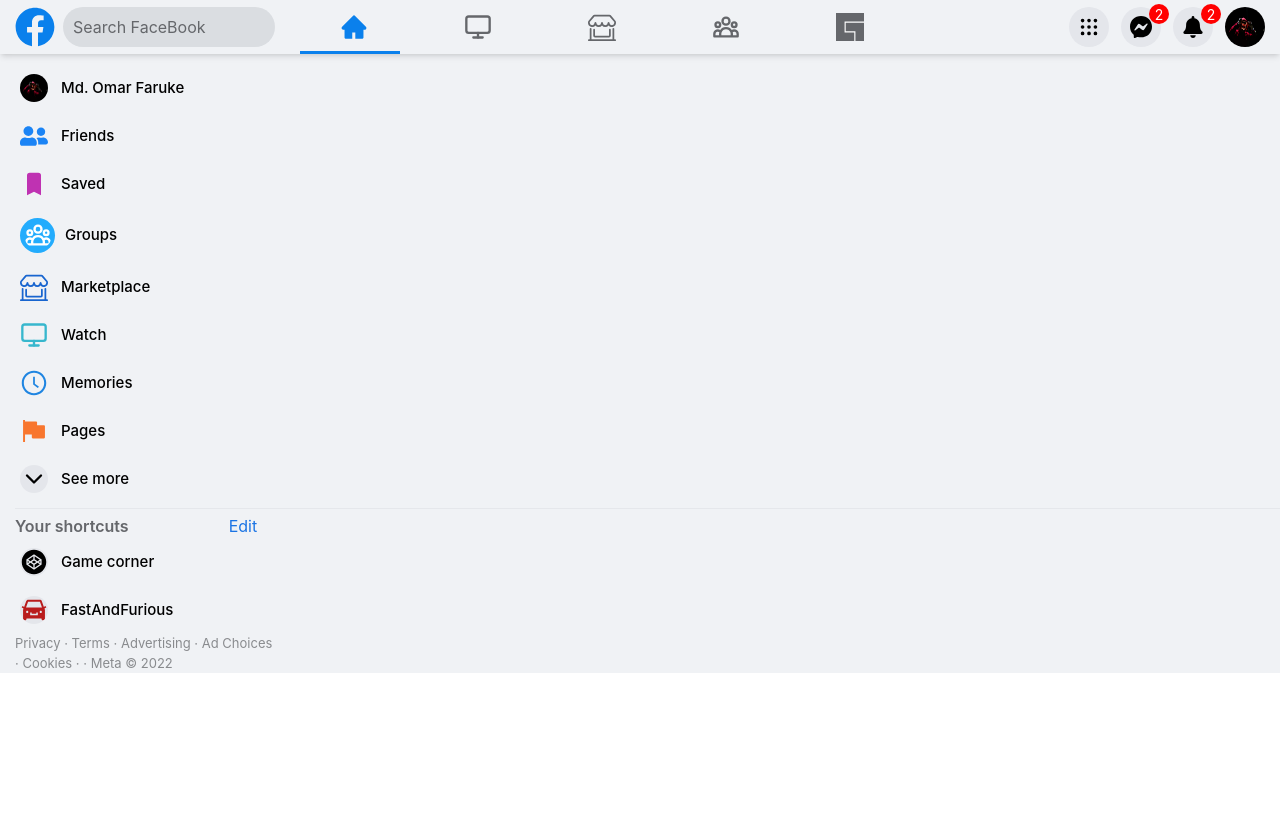
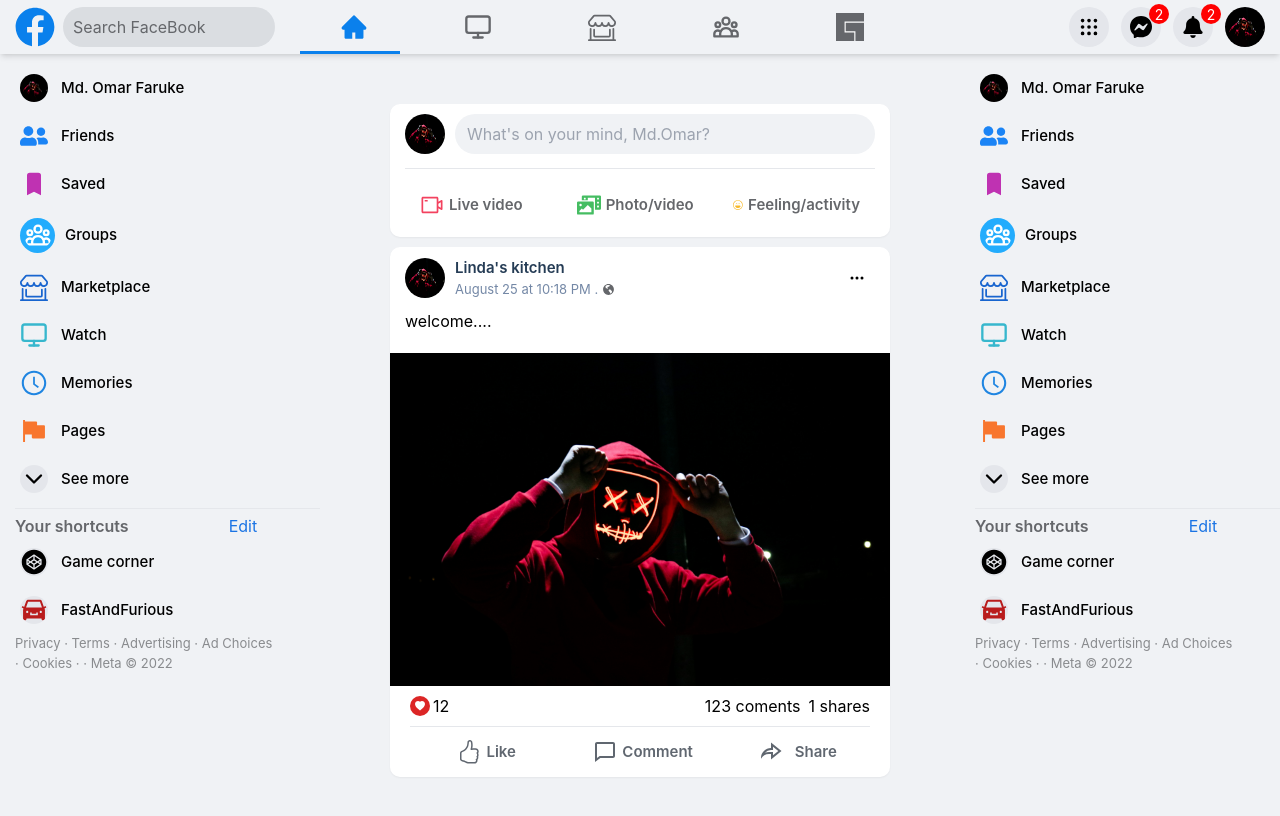
Before and after one commit to Md-omar-faruke-programming-hero/jobTaskFb, a React (Create React App) app: page / in a window 1280 px wide. Shown: the top 816 px of the page. Built offline with nearby package versions, Linux system fonts and the light colour scheme; the HTML template or start-up script is replaced by a standard one.

Commit message:
share function implementation done

```diff
--- a/package.json
+++ b/package.json
@@ -11,6 +11,7 @@
     "react-icons": "^4.4.0",
     "react-router-dom": "^5.3.3",
     "react-scripts": "5.0.1",
+    "sweetalert": "^2.1.2",
     "web-vitals": "^2.1.4"
   },
   "scripts": {
--- a/src/Component/HomePage/Homepage.js
+++ b/src/Component/HomePage/Homepage.js
@@ -1,14 +1,25 @@
-import React from 'react';
-import LeftSideContent from '../LeftSideContent/LeftSideContent';
-import NavBar from '../NavBar/NavBar';
+import React from "react";
+import LeftSideContent from "../LeftSideContent/LeftSideContent";
+import MiddleContent from "../MiddleContent/MiddleContent";
+import NavBar from "../NavBar/NavBar";
 
 const Homepage = () => {
-    return (
-        <div className='bg-[#f0f2f5]'>
-            <NavBar></NavBar>
-            <LeftSideContent></LeftSideContent>
+  return (
+    <div className="bg-[#f0f2f5]">
+      <NavBar></NavBar>
+      <div className="flex  flex-row">
+        <div className="basis-1/4 md:block hidden">
+          <LeftSideContent></LeftSideContent>
         </div>
-    );
+        <div className="md:basis-1/2 basis-auto overflow-y-scroll h-screen">
+          <MiddleContent></MiddleContent>
+        </div>
+        <div className="basis-1/4 md:block hidden">
+          <LeftSideContent></LeftSideContent>
+        </div>
+      </div>
+    </div>
+  );
 };
 
 export default Homepage;
--- a/src/Component/MiddleContent/MiddleContent.js
+++ b/src/Component/MiddleContent/MiddleContent.js
@@ -11,14 +11,30 @@
 import { BiComment } from "react-icons/bi";
 import { RiShareForwardLine } from "react-icons/ri";
 import { BsHandThumbsUpFill } from "react-icons/bs";
+import { MdOutlineNoteAlt } from "react-icons/md";
+import swal from "sweetalert";
 
 const MiddleContent = () => {
   // like button function
   const [like, setLike] = useState(false);
+  // comment button function
+  const [comentSectionShow, setComentSectionShow] = useState(false);
+  // share button function
+  const [shareSectionshowHide, setShareSectionshowHide] = useState(false);
+  const [shareCount, setShareCount] = useState(1);
+  const share = () => {
+    swal({
+      title: "Shared to your profile!",
+      icon: "success",
+      button: "Aww yiss!",
+    });
+    setShareSectionshowHide(!shareSectionshowHide);
+    setShareCount(shareCount + 1);
+  };
   return (
-    <div className="flex justify-center bg-[#f0f2f5] py-[50px]">
+    <div className="flex justify-center  pt-[50px] pb-[120px]">
       <div>
-        <div className="w-[500px] h-[auto] min-w-[auto] max-w-[100%] bg-white px-[15px] py-[10px] rounded-[10px] shadow-sm mb-[10px]">
+        <div className="md:w-[500px]  h-[auto] min-w-[auto] max-w-[100%] bg-white px-[15px] py-[10px] rounded-[10px] shadow-sm mb-[10px]">
           <div className="flex items-center">
             <img
               src={spiderMan}
@@ -26,7 +42,7 @@
               className="w-[40px] h-[40px] flex justify-center items-center rounded-[100px] mr-[10px]"
             />
             <input
-              className="bg-[#f0f2f5] w-full focus:outline-none rounded-[100px] px-[12px] py-[8px]"
+              className="bg-[#f0f2f5] w-full  focus:outline-none rounded-[100px] px-[12px] py-[8px]"
               type="text"
               name=""
               id=""
@@ -34,7 +50,7 @@
             />
           </div>
           <hr className="my-[14px]" />
-          <div className="grid md:grid-cols-3">
+          <div className="grid md:grid-cols-3 grid-cols-3 ">
             <div className="flex items-center px-[15px] py-[10px] hover:bg-[#f0f2f5] cursor-pointer rounded-[10px]">
               <AiOutlineVideoCamera className="w-[24px] h-[24px] mr-[5px] text-[#f3425f]"></AiOutlineVideoCamera>
               <p className="text-[15px] font-semibold text-[#65676b]">Live video</p>
@@ -49,7 +65,7 @@
             </div>
           </div>
         </div>
-        <div className="w-[500px] h-[auto] min-w-[auto] max-w-[100%] bg-white rounded-[10px] shadow-sm mb-[10px]">
+        <div className="md:w-[500px] h-[auto] min-w-[auto] max-w-[100%] bg-white rounded-[10px] shadow-sm mb-[10px]">
           <div className=" px-[15px] py-[10px] ">
             <div className="flex items-center justify-between">
               <div>
@@ -97,7 +113,7 @@
               <div>
                 <div className="flex items-center">
                   <p className="mr-[8px]">123 coments</p>
-                  <p>2 shares</p>
+                  <p>{shareCount} shares</p>
                 </div>
               </div>
             </div>
@@ -105,7 +121,7 @@
 
             <hr className="" />
             {/* like comment share buttons start*/}
-            <div className="grid md:grid-cols-3 gap-0 py-[3px]">
+            <div className="grid md:grid-cols-3 grid-cols-3 gap-0 py-[3px] relative">
               <button
                 onClick={() => setLike(!like)}
                 className="flex items-center px-[40px] py-[10px] hover:bg-[#f0f2f5] cursor-pointer rounded-[10px] mx-[auto]"
@@ -122,18 +138,44 @@
                   </>
                 )}
               </button>
-              <button className="flex items-center px-[30px] py-[10px] hover:bg-[#f0f2f5] cursor-pointer rounded-[10px] mx-[auto]">
+              <button
+                onClick={() => setComentSectionShow(true)}
+                className="flex items-center px-[30px] py-[10px] hover:bg-[#f0f2f5] cursor-pointer rounded-[10px] mx-[auto]"
+              >
                 <BiComment className="w-[24px] h-[24px] mr-[5px] text-[#606770]"></BiComment>
                 <p className="text-[15px] font-semibold text-[#606770]">Comment</p>
               </button>
-              <button className="flex items-center px-[20px] py-[10px] hover:bg-[#f0f2f5] cursor-pointer rounded-[10px] mx-[auto]">
+              <button
+                onClick={() => setShareSectionshowHide(!shareSectionshowHide)}
+                className="flex items-center px-[20px] py-[10px] hover:bg-[#f0f2f5] cursor-pointer rounded-[10px] mx-[auto] "
+              >
                 <RiShareForwardLine className="w-[40px] h-[24px] mr-[5px] text-[#606770]"></RiShareForwardLine>
                 <p className="text-[15px]   font-semibold text-[#606770]">Share</p>
               </button>
+              <div
+                className={`bg-white md:w-[360px] h-[120px] rounded-[12px] px-[16px] py-[18px] absolute md:top-[60px] md:right-[-60px] right-[0px] bottom-[-390px]  ${
+                  shareSectionshowHide ? "block" : "hidden"
+                } `}
+              >
+                <button
+                  onClick={share}
+                  className="flex items-center w-full py-[10px] hover:bg-[#f0f2f5] cursor-pointer rounded-[10px]"
+                >
+                  <RiShareForwardLine className="w-[40px] h-[24px]  text-[#606770]"></RiShareForwardLine>
+                  <p className="text-[15px]   font-semibold text-[#606770]">Share now (Public)</p>
+                </button>
+                <button
+                  onClick={share}
+                  className="flex items-center w-full py-[10px] hover:bg-[#f0f2f5] cursor-pointer rounded-[10px]"
+                >
+                  <MdOutlineNoteAlt className="w-[40px] h-[24px]  text-[#606770]"></MdOutlineNoteAlt>
+                  <p className="text-[15px]   font-semibold text-[#606770]">Share to Feed </p>
+                </button>
+              </div>
             </div>
             {/* like comment share buttons end */}
             {/* comment section start */}
-            {false ? (
+            {comentSectionShow ? (
               <div>
                 <hr className="pb-[5px]" />
                 <div className="flex items-center mt-[5px]">
@@ -150,7 +192,7 @@
                     placeholder="Write a comment..."
                   />
                 </div>
-                <div className="pb-[10px]">
+                <div className="pb-[10px] flex items-center justify-between">
                   <div className="flex items-center mt-[5px]">
                     <img
                       src={spiderMan}
@@ -161,6 +203,9 @@
                       <p className="font-semibold text-[14px]">Md.Omar Faruke</p>
                       <p className="font-normal text-[16px]">wish you good luck</p>
                     </div>
+                  </div>
+                  <div className="cursor-pointer">
+                    <BsThreeDots></BsThreeDots>
                   </div>
                 </div>
               </div>
--- a/src/index.css
+++ b/src/index.css
@@ -1,6 +1,7 @@
 @tailwind base;
 @tailwind components;
 @tailwind utilities;
+@layer base {
 
   body {
     margin: 0;
@@ -15,3 +16,6 @@
     font-family: source-code-pro, Menlo, Monaco, Consolas, 'Courier New',
       monospace;
   }
+
+
+}
```
Also changed, not shown: 1 other file (tests, documents, lock files or other folders). Lines whose indentation alone changed are shown as unchanged.
